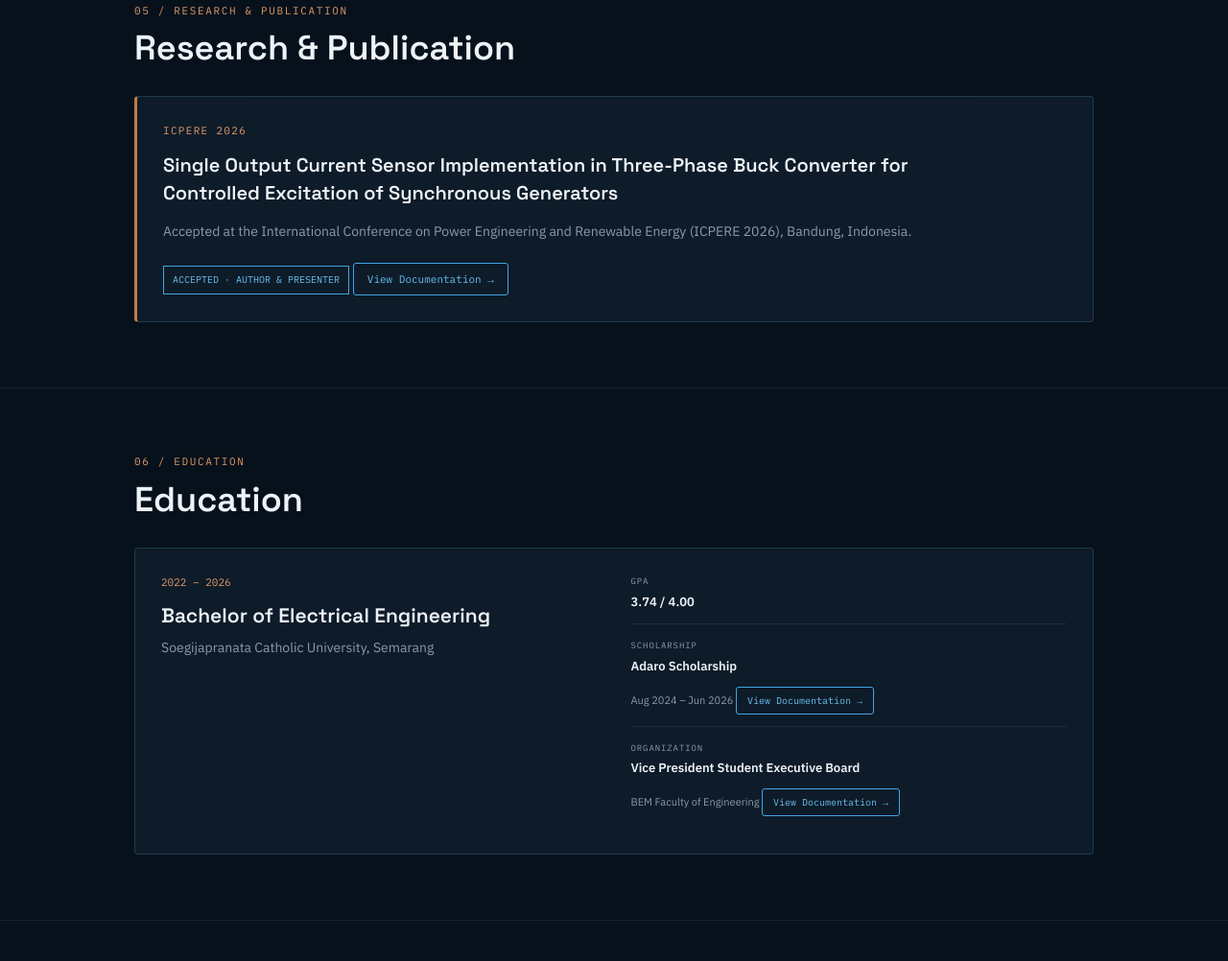
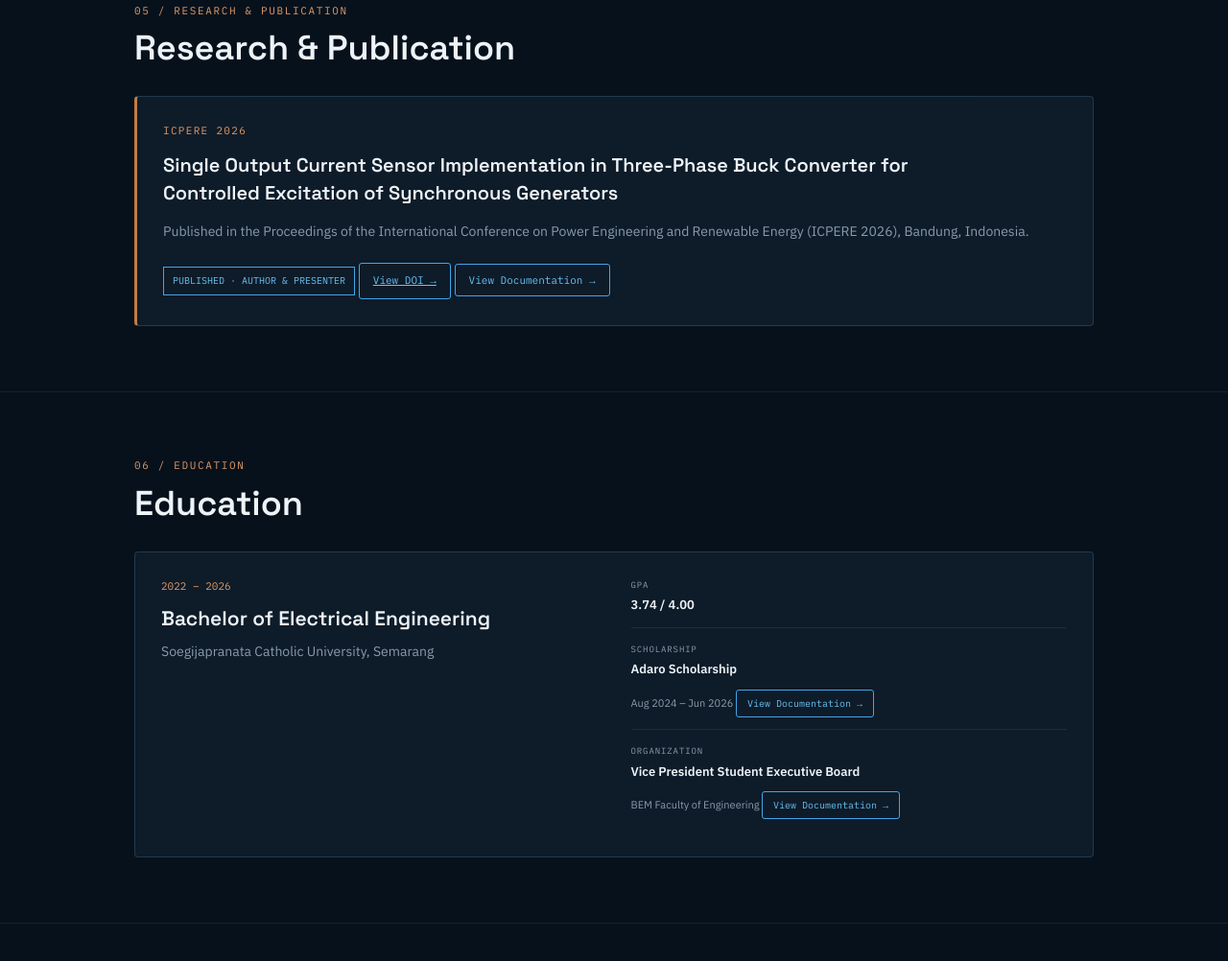
Before and after one commit to DwinovalK/PORTOFOLIO, a plain HTML site: page index.html in a window 1280 px wide. Shown: the part 4310-5312 px from the top of the page at 96% size. Drawn offline with Linux system fonts and the light colour scheme.

Commit message:
Update publication status and DOI

```diff
--- a/index.html
+++ b/index.html
@@ -1088,16 +1088,25 @@
 
             <p>
 
-                Accepted at the International Conference on
-                Power Engineering and Renewable Energy
+                Published in the Proceedings of the International
+                Conference on Power Engineering and Renewable Energy
                 (ICPERE 2026), Bandung, Indonesia.
 
             </p>
 
 
             <div class="publication-status">
-                ACCEPTED · AUTHOR & PRESENTER
+                PUBLISHED · AUTHOR & PRESENTER
             </div>
+
+            <a
+                href="https://doi.org/10.1109/ICPERE71705.2026.11673882"
+                class="documentation-btn"
+                target="_blank"
+                rel="noopener noreferrer"
+            >
+                View DOI →
+            </a>
 
 
             <button
```
